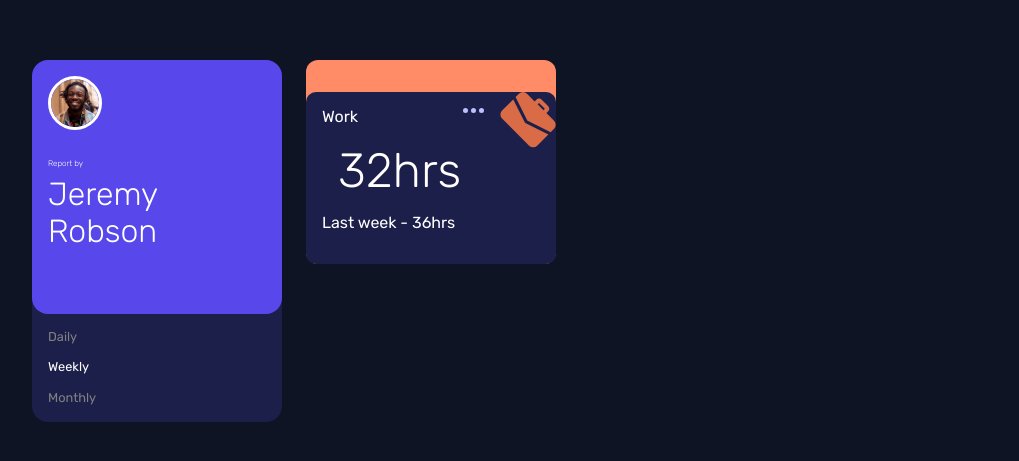
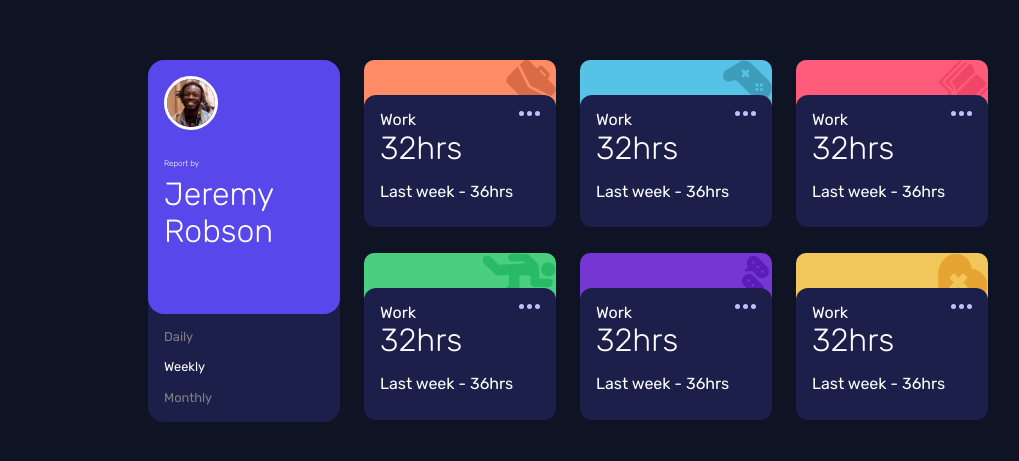
Before and after one commit to porras20/time-tracking, a website: page index.html in a window 1280 px wide. Shown: the part 159-620 px from the top of the page, without its empty margins (72-1091 px from the left). Drawn offline with nearby package versions, Linux system fonts and the light colour scheme.

Commit message:
Proyecto terminado

```diff
--- a/index.html
+++ b/index.html
@@ -28,12 +28,74 @@
     </div>
 
     <div class="card work">
-      <img src="/images/icon-work.svg" alt="" class="header-icon">
+      <div class="card-icon">
+        <img src="/images/icon-work.svg" alt="" class="header-icon">
+      </div>
       <div class="card-footer">
         <span>Work</span>
         <img src="/images/icon-ellipsis.svg" alt="">
         <span class="card-footer-hrs">32hrs</span>
-        <p>Last week - 36hrs</p>
+        <p class="card-footer-final">Last week - 36hrs</p>
+      </div>
+    </div>
+
+    <div class="card play">
+      <div class="card-icon">
+        <img src="/images/icon-play.svg" alt="" class="header-icon">
+      </div>
+      <div class="card-footer">
+        <span>Work</span>
+        <img src="/images/icon-ellipsis.svg" alt="">
+        <span class="card-footer-hrs">32hrs</span>
+        <p class="card-footer-final">Last week - 36hrs</p>
+      </div>
+    </div>
+
+    <div class="card study">
+      <div class="card-icon">
+        <img src="/images/icon-study.svg" alt="" class="header-icon">
+      </div>
+      <div class="card-footer">
+        <span>Work</span>
+        <img src="/images/icon-ellipsis.svg" alt="">
+        <span class="card-footer-hrs">32hrs</span>
+        <p class="card-footer-final">Last week - 36hrs</p>
+      </div>
+    </div>
+
+    <div class="card exercise">
+      <div class="card-icon">
+        <img src="/images/icon-exercise.svg" alt="" class="header-icon">
+      </div>
+      <div class="card-footer">
+        <span>Work</span>
+        <img src="/images/icon-ellipsis.svg" alt="">
+        <span class="card-footer-hrs">32hrs</span>
+        <p class="card-footer-final">Last week - 36hrs</p>
+      </div>
+    </div>
+
+    <div class="card social">
+      <div class="card-icon">
+        <img src="/images/icon-social.svg" alt="" class="header-icon">
+      </div>
+      <div class="card-footer">
+        <span>Work</span>
+        <img src="/images/icon-ellipsis.svg" alt="">
+        <span class="card-footer-hrs">32hrs</span>
+        <p class="card-footer-final">Last week - 36hrs</p>
+      </div>
+    </div>
+
+    <div class="card self">
+      <div class="card-icon">
+        <img src="/images/icon-self-care.svg" alt="" class="header-icon">
+      </div>
+      <div class="card-footer">
+        <span>Work</span>
+        <img src="/images/icon-ellipsis.svg" alt="">
+        <span class="card-footer-hrs">32hrs</span>
+        <p class="card-footer-final">Last week - 36hrs</p>
       </div>
     </div>
   </section>
--- a/style.css
+++ b/style.css
@@ -30,7 +30,7 @@ main{
 section{
     color: #fff;
     display: grid;
-    grid-template-columns: repeat(4,1fr);
+    grid-template-columns: repeat(4, 1fr);
     gap: 1.5rem;
 }
 
@@ -83,37 +83,63 @@ section{
 
 /* card */
 
-.card{
-    max-height: 200px;
-    width: 250px;
-    border-radius: 12px;
-    padding-top: 2rem;
-}
-.card .header-icon{
-    position: relative;
-    float: right;
-    width: 3.5rem;
+.card {
+    display: grid;
+    grid-template-rows: 50px 100px;
+    height: 90%;
+    border-radius: 10px;
 }
 
-.work{
-    background-color: var(--Light-red-work);
+.card-icon{
+    display: flex;
+    justify-content: flex-end;
 }
 
 .card-footer{
-    padding: 1rem 0 1rem 1rem;
+    cursor: pointer;
+    height: 100%;
+    margin-top: -15px;
+    padding: 1rem;
+    border-radius: 12px;
+    background-color: var(--Dark-blue);
+    transition: 0.3s;
+}
 
-    background-color: var(--Dark-blue);
-    border-radius: 10px;
+.card-footer:hover{
+    background-color: var(--Desaturated-blue);
+    transform: translateY(-3px);
 }
 
 .card-footer img{
     float: right;
-    margin-right: 1rem;
 }
 
-.card-footer .card-footer-hrs {
-    margin: 1rem;
+.card-footer-hrs{
+    font-size: 2rem;
+    font-weight: 200;
     display: block;
-    font-size: 3rem;
-    font-weight: 300;
 }
+.work{
+
+    background-color: var(--Light-red-work);
+}
+
+.study{
+    background-color: var(--Light-red-study);
+}
+
+.play{
+    background-color: var(--Soft-blue-play);
+}
+
+.social{
+    background-color: var(--Violet-social);
+}
+
+.exercise{
+    background-color: var(--Lime-green-exercise);
+}
+
+.self{
+    background-color: var(--Soft-orange-self);
+}
```
